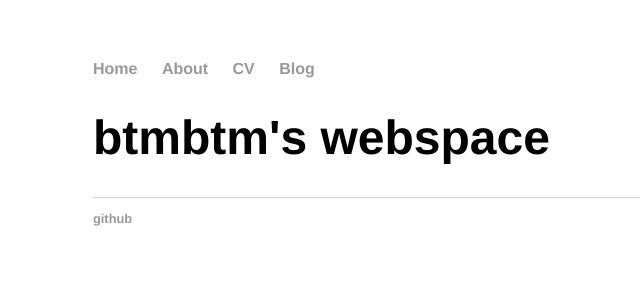
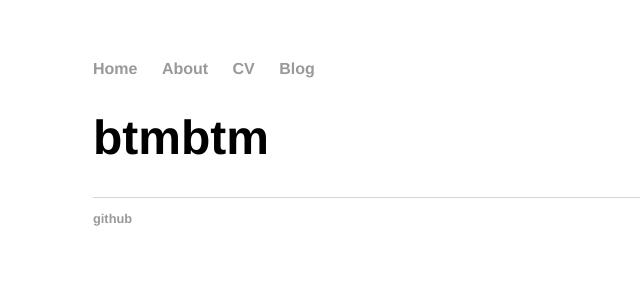
Before and after one commit to btmbtm/btmbtm.github.io, a Jekyll site: the page built from index.html, in a window 1280 px wide. Shown: the top 300 px of the page, without its empty margins (99-739 px from the left). Built offline with Jekyll 4.4.1, drawn with Linux system fonts in a browser that asks for light colours.

Commit message:
Update index.html

```diff
--- a/index.html
+++ b/index.html
@@ -3,5 +3,5 @@ layout: default
 title: Hank Quinlan, Horrible Cop
 ---
 <div class="blurb">
-	<h1>btmbtm's webspace</h1>
+	<h1>btmbtm</h1>
 </div><!-- /.blurb -->
```
